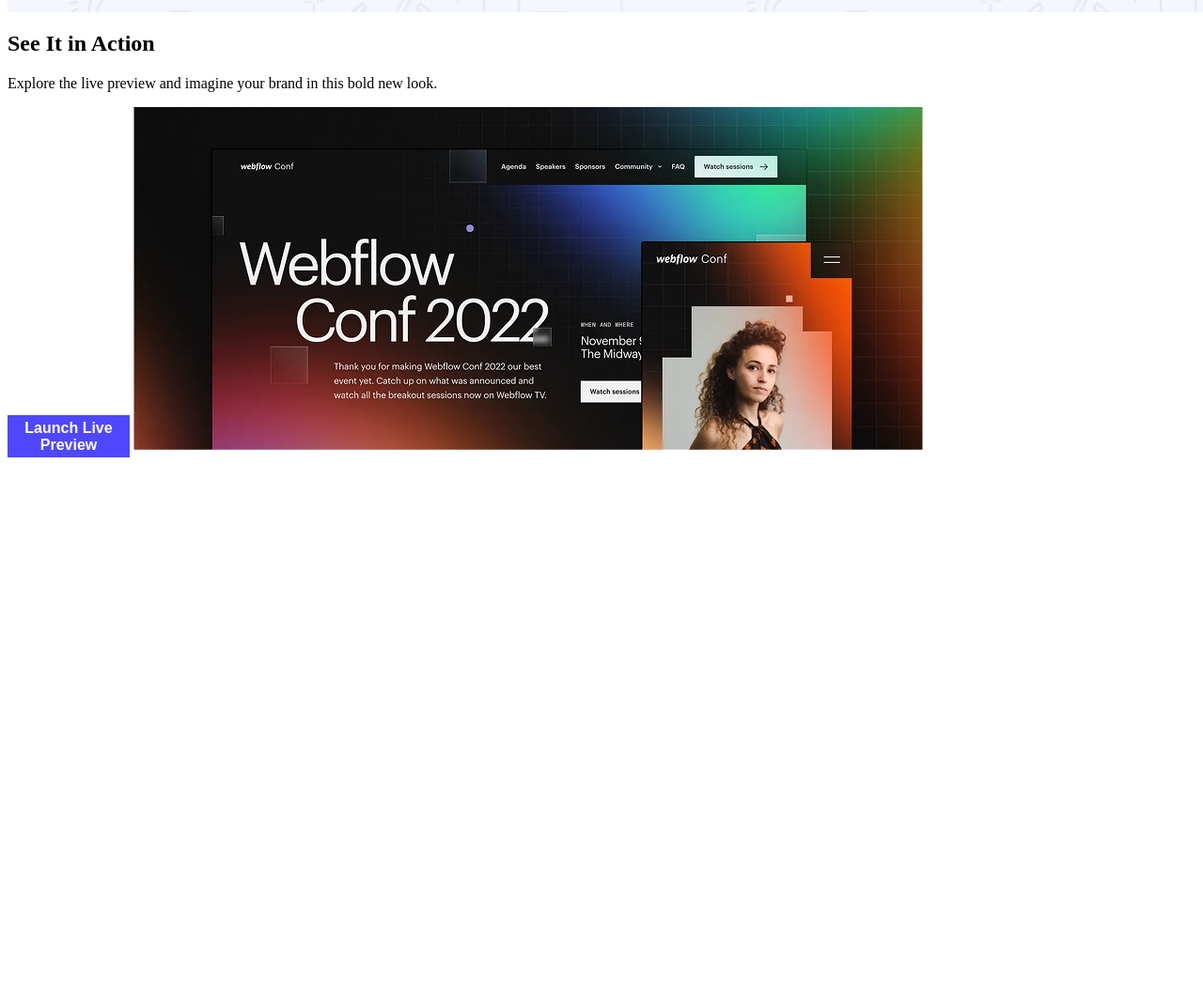
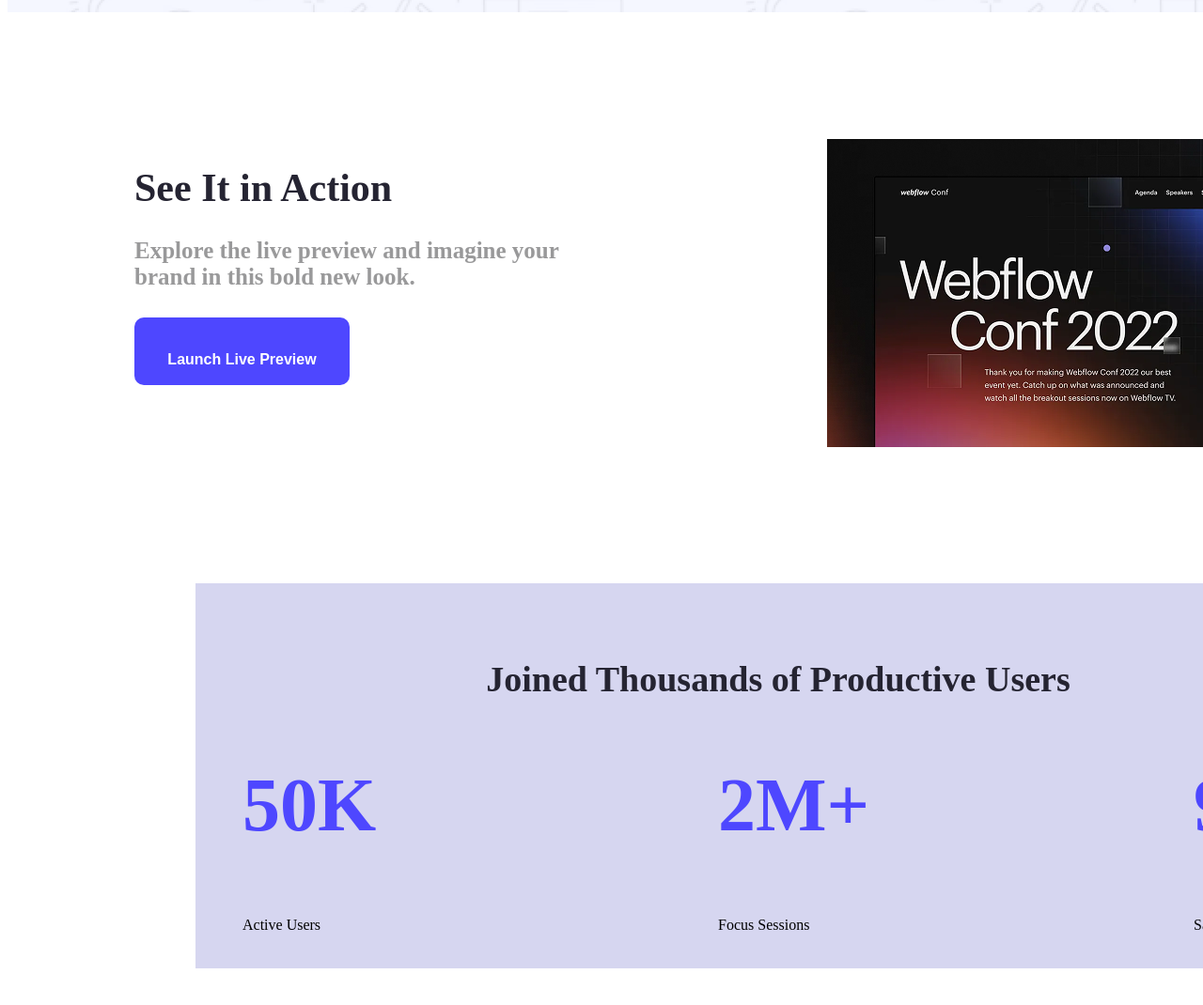
Before and after one commit to Sanjida344/assignment-repository, a plain HTML site: page index.html in a window 1280 px wide. Shown: the part 720-1790 px from the top of the page at 94% size. Before the commit the page ends 1215 px from the top, so only its background shows below. Drawn offline with Linux system fonts and the light colour scheme.

Commit message:
added an index. html file

```diff
--- a/index.html
+++ b/index.html
@@ -29,11 +29,30 @@
 </div>
    </header>
    <main>
-<section class="">
-    <h1>See It in Action</h1>
-    <p>Explore the live preview and imagine your brand in this bold new look.</p>
-    <button class="primary-clr">Launch Live Preview</button>
-    <img src="B12A01-landing-launchpad/Assets/wc-big.png" alt="">
+<div class="container">
+    <div class="content">
+    <h1 class="title">See It in Action</h1>
+    <h3 class="subtitle">Explore the live preview and imagine your brand in this bold new look.</h3>
+    <button class="primary-clr" id="clr-2">Launch Live Preview</button>
+    </div>
+    <img  class="side-picture" src ="B12A01-landing-launchpad/Assets/wc-mini.png" alt="">
+</div>
+<section class="users">
+    <h2 class="section-title">Joined Thousands of Productive Users</h2>
+    <div class="users-lists">
+   <div class="users-list">
+    <h1 class="titles">50K</h1>
+    <p class="titles-decription">Active Users</p>
+   </div>
+   <div class="users-list">
+    <h1 class="titles">2M+</h1>
+    <p class="titles-decription">Focus Sessions</p>
+   </div>
+   <div class="users-list">
+    <h1 class="titles">95%</h1>
+    <p class="titles-decription">Satisfaction Rate</p>
+   </div>
+   </div>
 </section>
    </main>
    <footer>
--- a/style/design.css
+++ b/style/design.css
@@ -49,3 +49,78 @@
     box-shadow: rgb(240, 254, 255);
 
 }
+.title{
+    font-size: 42px;
+    font-weight: bold;
+    color: #252432;
+    width: 517px;
+    height: 49px;
+  }
+  .subtitle{
+    width: 517px;
+    height: 60px;
+    font-size: 25px;
+    color: #20202375;
+  }
+  .side-picture{
+    width: 403px;
+    height: 328px;
+  }
+   .content{
+    width: 517px;
+    height: 203px;
+   }
+   .container{
+    display: flex;
+    justify-content: space-between;
+    margin: 0 auto;
+    width: 1140px;
+    height: 328px;
+    padding: 135px;
+ }
+ #clr-2{
+    width: 229px;
+     height: 48px;
+    padding: 36px 12px;
+    border-radius: 10px;
+    margin: auto;
+
+  }
+  .users{
+    background-color: #7471cb4a;
+    width: 1140px;
+    height: 250px;
+    padding: 80px 50px;
+    margin:  10px 200px 50px;
+  }
+.section-title{
+    margin: 0 auto;
+    text-align: center;
+    width: 856px;
+    height: 45px;
+    color: #252432;
+    font-size: 38px;
+    font-weight: bold;
+}
+.users-lists{
+    display: flex;
+    justify-content: space-between;
+
+}
+
+
+.titles{
+    font-size: 80px;
+    color: #4E47FF;
+    font-weight: bold;
+    width: 128px;
+    height: 97px;
+    gap: 0px;
+}
+.titles-description{
+    font-size: 20px;
+    color: #00000019 ;
+    gap: 0px;
+
+
+}
```
